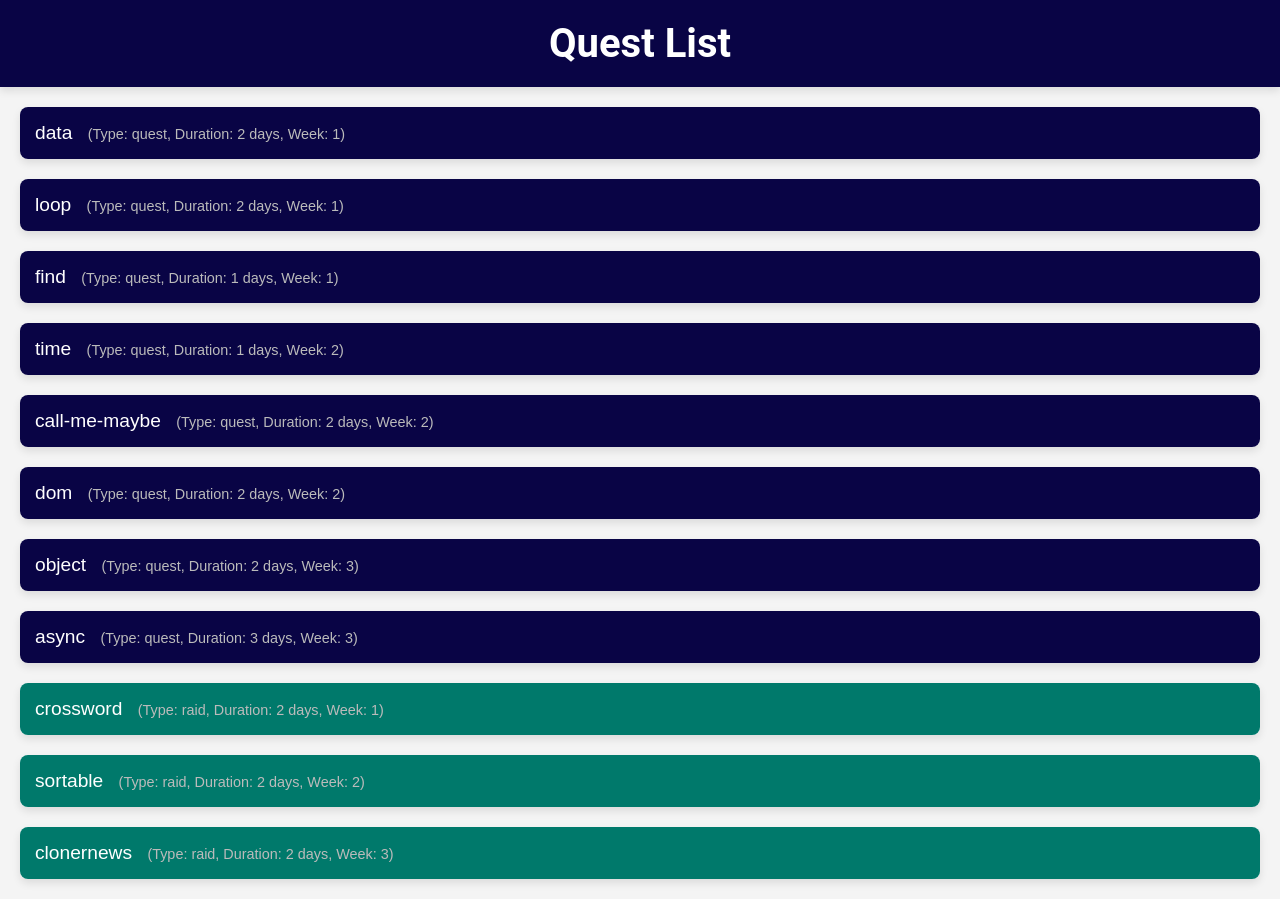
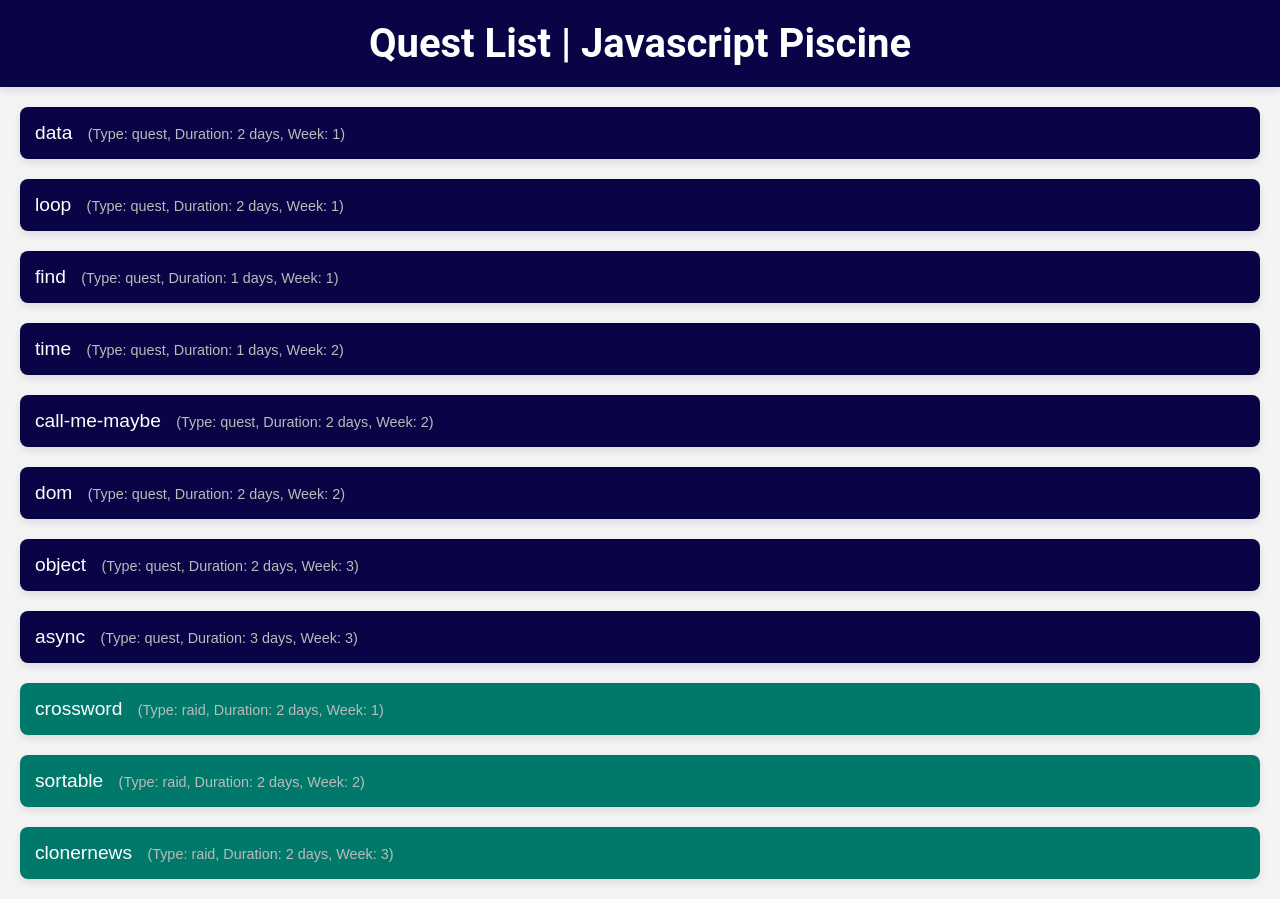
Before and after one commit to Ramona-Ekanayake/jspiscine, a plain HTML site: page index.html in a window 1280 px wide. Drawn offline with Linux system fonts and the light colour scheme.

Commit message:
Change H1

```diff
--- a/index.html
+++ b/index.html
@@ -8,7 +8,7 @@
 </head>
 <body>
     <header>
-        <h1>Quest List</h1>
+        <h1>Quest List | Javascript Piscine </h1>
     </header>
 
     <section id="Quest-list">
```
